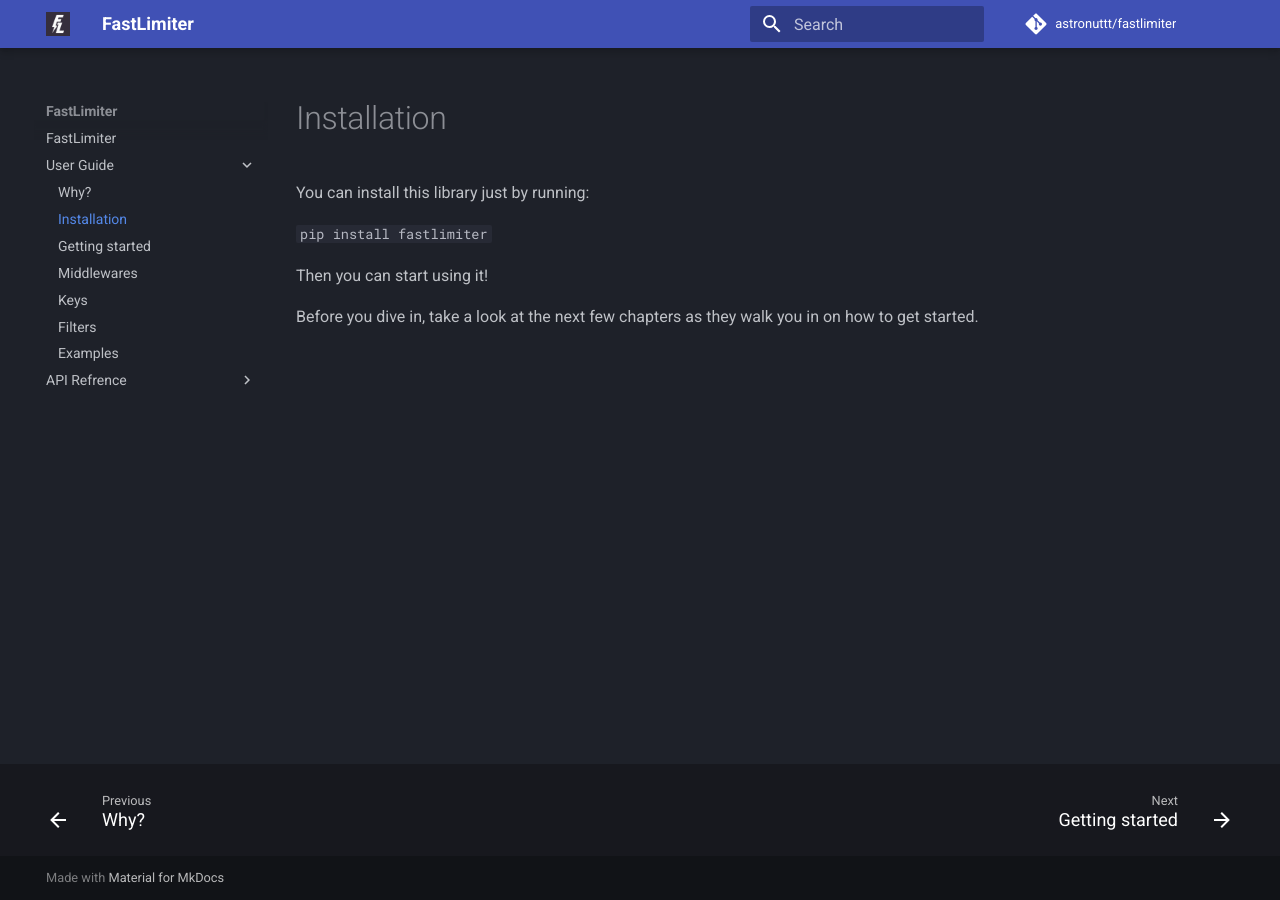
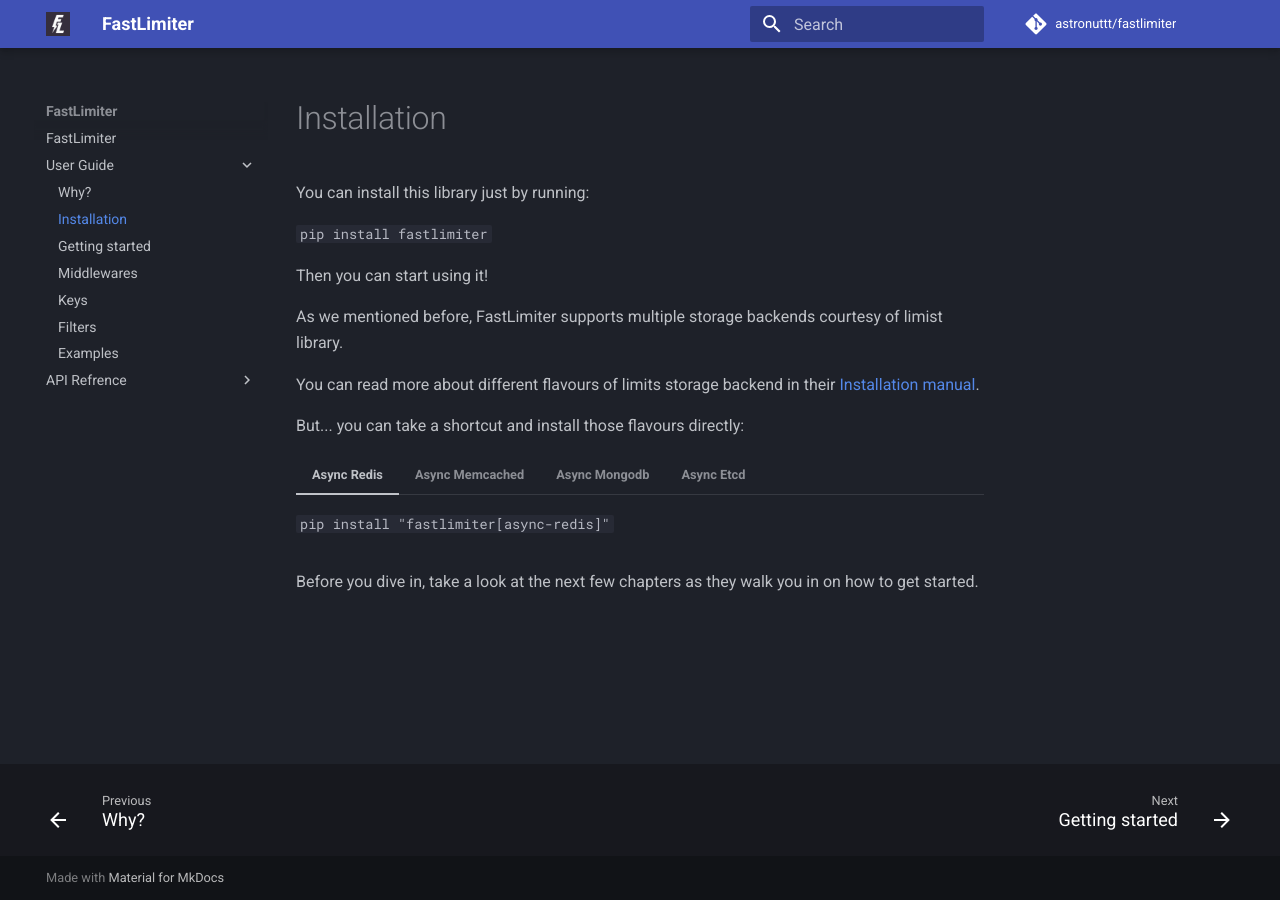
Before and after one commit to astronuttt/fastlimits, an MkDocs documentation site: the page built from docs/user-guide/install.md, in a window 1280 px wide. Built offline with MkDocs 1.6.1 and Material for MkDocs 9.7.7, drawn with Linux system fonts in a browser that asks for light colours; comment, search, counter and statistics services are not loaded.

Commit message:
Docs: update install page

```diff
--- a/docs/user-guide/install.md
+++ b/docs/user-guide/install.md
@@ -6,4 +6,27 @@
 Then you can start using it!
 
 
+As we mentioned before, FastLimiter supports multiple storage backends courtesy of limist library.
+
+
+You can read more about different flavours of limits storage backend in their [Installation manual](https://limits.readthedocs.io/en/stable/installation.html).
+
+
+But... you can take a shortcut and install those flavours directly:
+
+
+
+=== "Async Redis"
+    `pip install "fastlimiter[async-redis]"`
+
+
+=== "Async Memcached"
+    `pip install "fastlimiter[async-memcached]"`
+
+=== "Async Mongodb"
+    `pip install "fastlimiter[async-mongodb]"`
+
+=== "Async Etcd"
+    `pip install "fastlimiter[async-etcd]"`
+
 Before you dive in, take a look at the next few chapters as they walk you in on how to get started.
--- a/mkdocs.yml
+++ b/mkdocs.yml
@@ -65,3 +65,5 @@
   - admonition
   - pymdownx.details
   - pymdownx.superfences
+  - pymdownx.tabbed:
+      alternate_style: true
```
Also changed, not shown: docs/index.md (+1 -1 lines).
